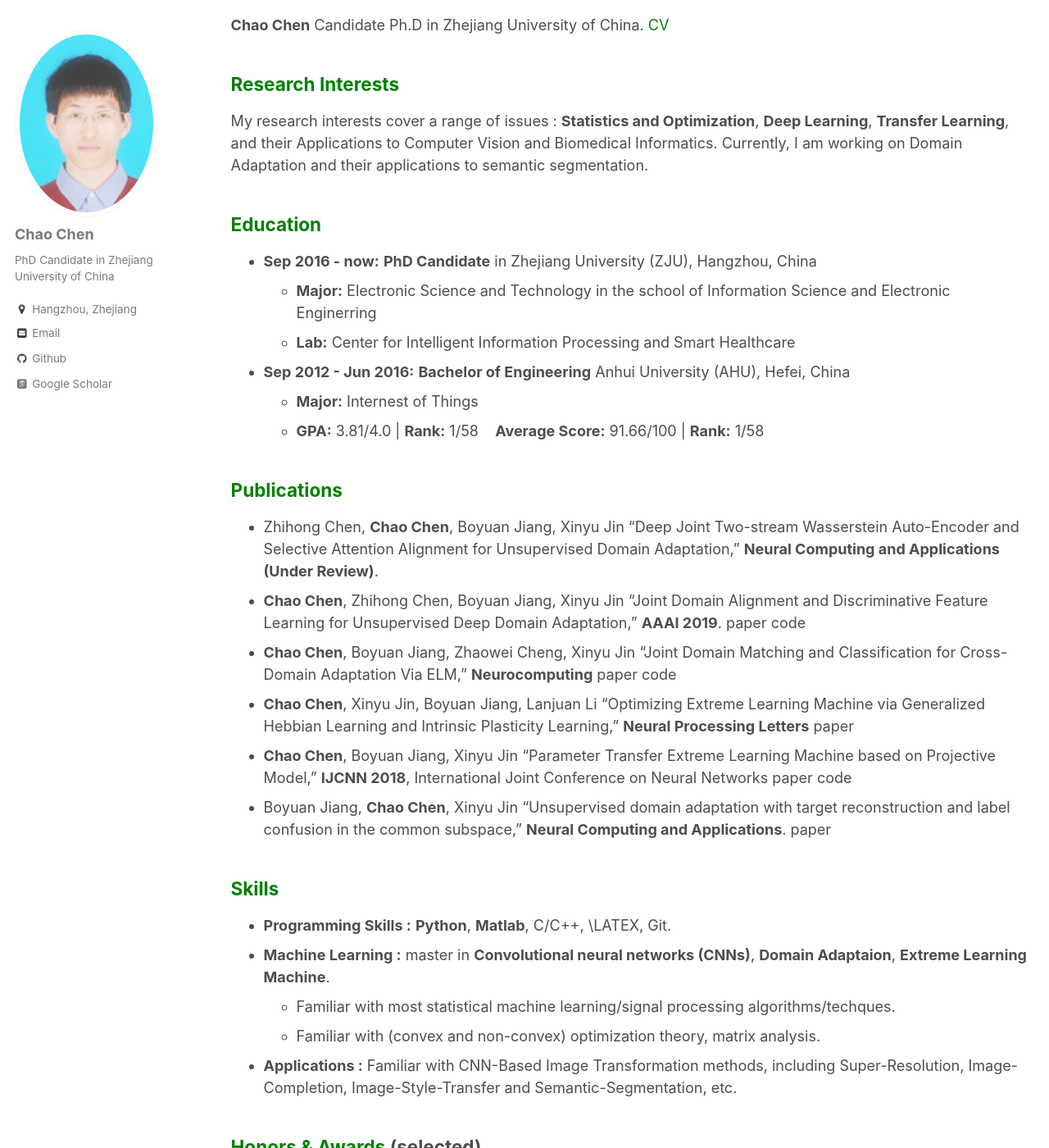
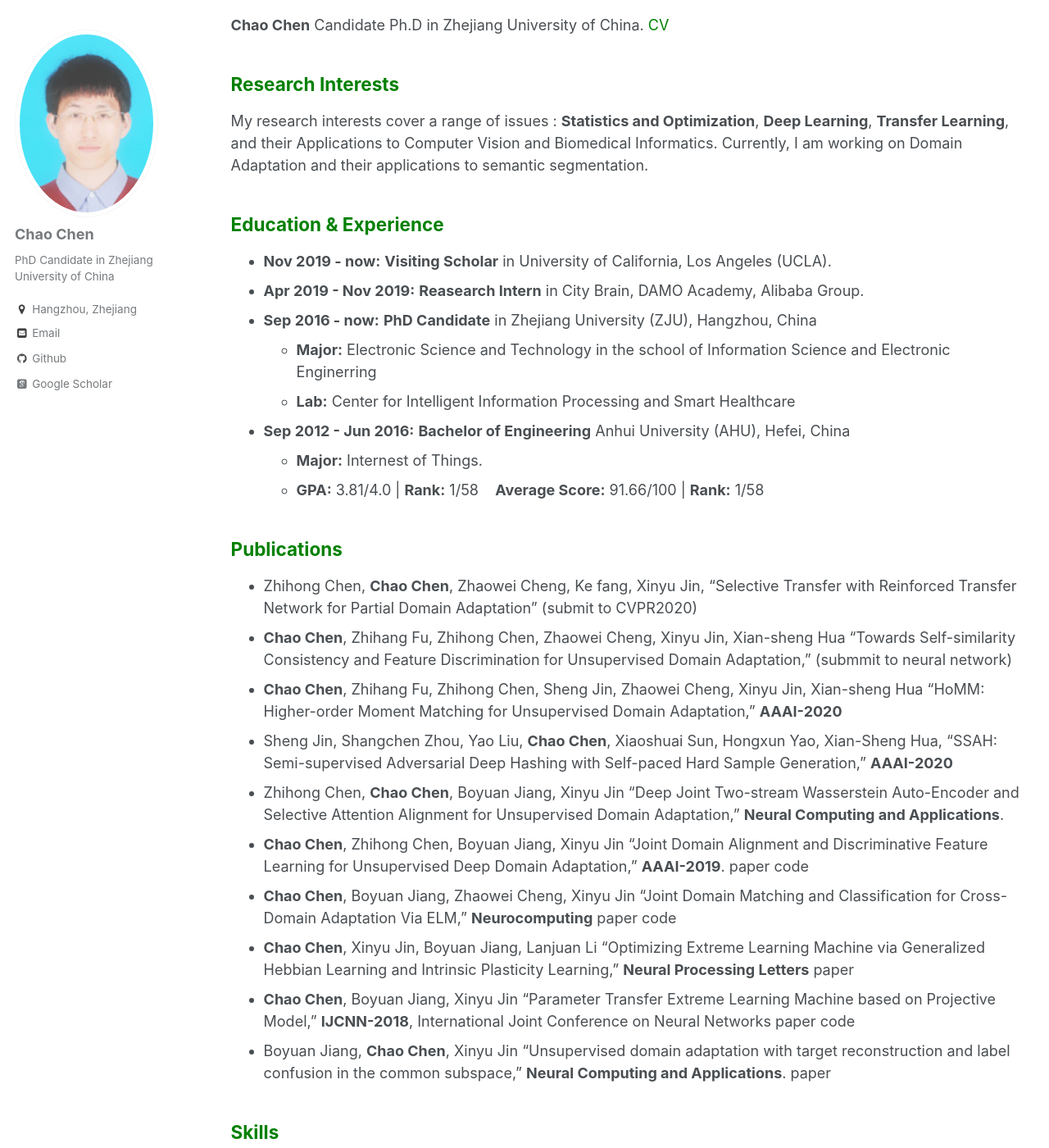
Before and after one commit to chenchao666/chenchao666.github.io, a Jekyll site: the page built from _pages/cv.md, in a window 1280 px wide and 1400 px high, scrolled down 205 px. Shown: the whole window at 82% size. Built offline with Jekyll 4.4.1, drawn with Linux system fonts in a browser that asks for light colours; some web fonts are replaced.

Commit message:
Update cv.md

```diff
--- a/_pages/cv.md
+++ b/_pages/cv.md
@@ -13,21 +13,28 @@ redirect_from:
 ## <span style="color: green"> Research Interests </span>
 My research interests cover a range of issues : **Statistics and Optimization**, **Deep Learning**, **Transfer Learning**, and their Applications to Computer Vision and Biomedical Informatics. Currently, I am working on Domain Adaptation and their applications to semantic segmentation.
 
-## <span style="color: green"> Education </span>
+## <span style="color: green"> Education & Experience </span>
+* **Nov 2019 - now:** **Visiting Scholar** in University of California, Los Angeles (UCLA).
+* **Apr 2019 - Nov 2019:** **Reasearch Intern** in City Brain, DAMO Academy, Alibaba Group.
 * **Sep 2016 - now:** **PhD Candidate** in Zhejiang University (ZJU), Hangzhou, China
   - **Major:**  Electronic Science and Technology in the school of Information Science and Electronic Enginerring
   - **Lab:** Center for Intelligent Information Processing and Smart Healthcare
 * **Sep 2012 - Jun 2016:** **Bachelor of Engineering** Anhui University (AHU), Hefei, China
-  - **Major:**  Internest of Things
+  - **Major:**  Internest of Things.
   - **GPA:** 3.81/4.0 \| **Rank:** 1/58 &nbsp;&nbsp; **Average Score:** 91.66/100 \| **Rank:** 1/58
 
 ## <span style="color: green"> Publications </span>
-* Zhihong Chen, **Chao Chen**, Boyuan Jiang, Xinyu Jin “Deep Joint Two-stream Wasserstein Auto-Encoder and Selective Attention Alignment for Unsupervised Domain Adaptation,” **Neural Computing and Applications (Under Review)**.
-* **Chao Chen**, Zhihong Chen, Boyuan Jiang, Xinyu Jin “Joint Domain Alignment and Discriminative Feature Learning for Unsupervised Deep Domain Adaptation,” **AAAI 2019**. [paper](https://arxiv.org/abs/1808.09347) [code](https://github.com/chenchao666/JDDA-Master)
+* Zhihong Chen, **Chao Chen**, Zhaowei Cheng, Ke fang, Xinyu Jin, "Selective Transfer with Reinforced Transfer Network
+for Partial Domain Adaptation" (submit to CVPR2020)
+* **Chao Chen**, Zhihang Fu, Zhihong Chen, Zhaowei Cheng, Xinyu Jin, Xian-sheng Hua "Towards Self-similarity Consistency and Feature Discrimination for Unsupervised Domain Adaptation," (submmit to neural network)
+* **Chao Chen**, Zhihang Fu, Zhihong Chen, Sheng Jin, Zhaowei Cheng, Xinyu Jin, Xian-sheng Hua "HoMM: Higher-order Moment Matching for Unsupervised Domain Adaptation," **AAAI-2020**
+* Sheng Jin, Shangchen Zhou, Yao Liu, **Chao Chen**, Xiaoshuai Sun, Hongxun Yao, Xian-Sheng Hua, "SSAH: Semi-supervised Adversarial Deep Hashing with Self-paced Hard Sample Generation," **AAAI-2020**
+* Zhihong Chen, **Chao Chen**, Boyuan Jiang, Xinyu Jin “Deep Joint Two-stream Wasserstein Auto-Encoder and Selective Attention Alignment for Unsupervised Domain Adaptation,” **Neural Computing and Applications**.
+* **Chao Chen**, Zhihong Chen, Boyuan Jiang, Xinyu Jin “Joint Domain Alignment and Discriminative Feature Learning for Unsupervised Deep Domain Adaptation,” **AAAI-2019**. [paper](https://arxiv.org/abs/1808.09347) [code](https://github.com/chenchao666/JDDA-Master)
 * **Chao Chen**, Boyuan Jiang, Zhaowei Cheng, Xinyu Jin “Joint Domain Matching and Classification for Cross-Domain Adaptation Via ELM,” **Neurocomputing** [paper](https://www.sciencedirect.com/science/article/pii/S0925231219300839) [code](https://github.com/chenchao666/JDMC)
 * **Chao Chen**, Xinyu Jin, Boyuan Jiang, Lanjuan Li “Optimizing Extreme Learning Machine via Generalized Hebbian Learning
 and Intrinsic Plasticity Learning,” **Neural Processing Letters** [paper](https://link.springer.com/article/10.1007/s11063-018-9869-6)
-* **Chao Chen**, Boyuan Jiang, Xinyu Jin “Parameter Transfer Extreme Learning Machine based on Projective Model,” **IJCNN 2018**,
+* **Chao Chen**, Boyuan Jiang, Xinyu Jin “Parameter Transfer Extreme Learning Machine based on Projective Model,” **IJCNN-2018**,
 International Joint Conference on Neural Networks [paper](https://arxiv.org/abs/1809.01018) [code](https://github.com/chenchao666/PTELM)
 * Boyuan Jiang, **Chao Chen**, Xinyu Jin “Unsupervised domain adaptation with target reconstruction and label confusion in
 the common subspace,” **Neural Computing and Applications**. [paper](https://link.springer.com/article/10.1007/s00521-018-3846-x)
```
